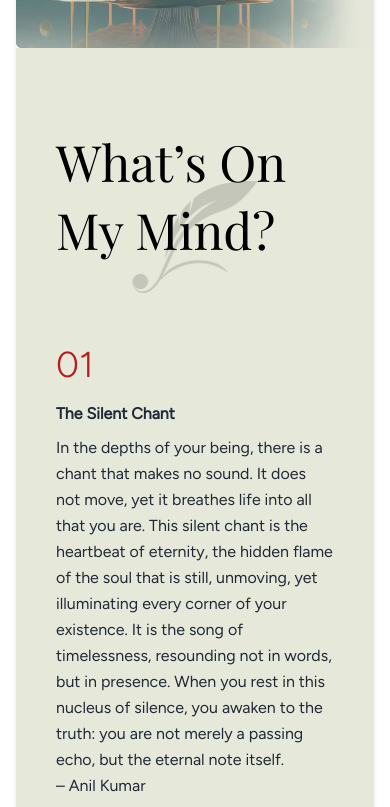
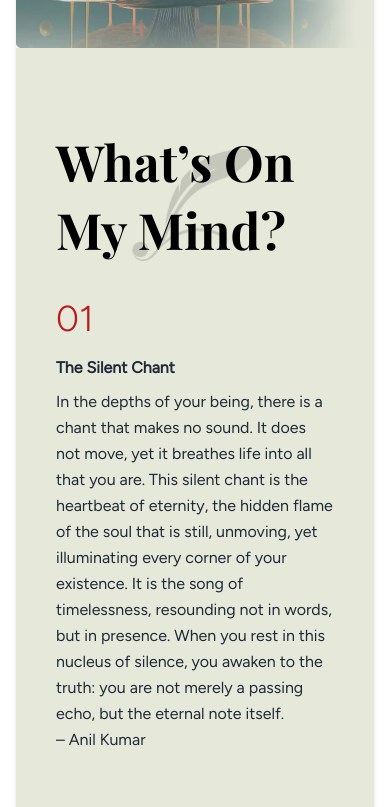
Before and after one commit to vidyatestumesh-sudo/Book_store, a React (Vite) app in the folder frontend/: page / in a window 390 px wide. Shown: the part 2280-3087 px from the top of the page. Built offline with nearby package versions, Linux system fonts and the light colour scheme; no server answers.

Commit message:
Update ReaderThoughts.jsx

```diff
--- a/frontend/src/pages/home/ReaderThoughts.jsx
+++ b/frontend/src/pages/home/ReaderThoughts.jsx
@@ -1,4 +1,4 @@
-import React, { useState } from "react";
+import React, { useState, useEffect } from "react";
 import { FiChevronLeft, FiChevronRight } from "react-icons/fi";
 
 const thoughts = [
@@ -80,50 +80,47 @@ const thoughts = [
 ];
 
 
-const isMobile = () => typeof window !== 'undefined' && window.innerWidth < 768;
-
 const ReaderThoughts = () => {
   const [currentIndex, setCurrentIndex] = useState(0);
+  const [itemsPerPage, setItemsPerPage] = useState(1);
 
-  // Word count helper
-  const wordCount = (text) => text.trim().split(/\s+/).length;
+  // Handle responsive layout based on screen size
+  useEffect(() => {
+    const handleResize = () => {
+      setItemsPerPage(window.innerWidth >= 1450 ? 2 : 1);
+    };
+    handleResize(); // Initial check
+    window.addEventListener("resize", handleResize);
+    return () => window.removeEventListener("resize", handleResize);
+  }, []);
 
-  // Responsive: Get slice of 1 or 2 depending on word count
-  const getVisibleThoughts = () => {
-    const first = thoughts[currentIndex];
-    const firstWords = wordCount(first.text);
-
-    if (isMobile() || firstWords > 60) {
-      return [first];
-    }
-
-    const second = thoughts[currentIndex + 1];
-    const secondWords = second ? wordCount(second.text) : 0;
-
-    if (second && secondWords <= 60) {
-      return [first, second];
-    }
-
-    return [first];
-  };
-
-  const visibleThoughts = getVisibleThoughts();
+  const visibleThoughts = thoughts.slice(
+    currentIndex,
+    currentIndex + itemsPerPage
+  );
 
   const handlePrev = () => {
-    if (currentIndex > 0) {
-      // Go back by one if current thought is single
-      setCurrentIndex(currentIndex - 1);
+    if (currentIndex === 0) {
+      // Go to last chunk
+      const lastIndex =
+        thoughts.length - (thoughts.length % itemsPerPage || itemsPerPage);
+      setCurrentIndex(lastIndex);
+    } else {
+      setCurrentIndex(currentIndex - itemsPerPage);
     }
   };
 
   const handleNext = () => {
-    const nextIndex = currentIndex + visibleThoughts.length;
-    if (nextIndex < thoughts.length) {
+    const nextIndex = currentIndex + itemsPerPage;
+    if (nextIndex >= thoughts.length) {
+      // Go to beginning
+      setCurrentIndex(0);
+    } else {
       setCurrentIndex(nextIndex);
     }
   };
 
-return (
+  return (
     <div className="min-h-screen py-16">
       <div className="max-w-8xl mx-auto grid grid-cols-1 md:grid-cols-2 items-stretch shadow-md rounded-xl overflow-hidden">
         {/* Left Image */}
@@ -134,30 +131,31 @@ return (
             className="w-full h-full object-cover"
           />
         </div>
+
         {/* Right Content */}
-        <div className="relative bg-[#e6e8da] p-10 flex flex-col justify-center">
+        <div className="relative bg-[#e6e8da] p-10 flex flex-col h-full">
           {/* Gradient overlay */}
           <div className="absolute top-0 left-0 w-1/3 h-full bg-gradient-to-l from-[#e6e8da] to-transparent pointer-events-none z-0" />
 
           {/* Title */}
-          <div className="relative mb-12 text-left z-10 mt-2 text-[50px] font-playfair font-display">
+          <div className="mb-8 text-left z-10 mt-2 text-[50px] font-playfair font-display">
             <div className="relative inline-block">
               <img
                 src="/motif.webp"
                 alt="feather"
-                className="absolute left-1/2 -bottom-1 transform -translate-x-1/2 w-25 h-28 md:w-28 md:h-22 [opacity:0.15] mb-2"
+                className="absolute left-1/2 -bottom-1 transform -translate-x-1/2 w-25 h-28 md:w-28 md:h-22 opacity-15 mb-2"
               />
-              <h2 className="text-[50px] font-playfair font-display leading-snug mb-8 mt-8 relative z-10">
+              <h2 className="text-[50px] font-bold font-playfair leading-snug mt-8 relative z-10">
                 What’s On My Mind?
               </h2>
             </div>
           </div>
 
-          {/* Thought Grid */}
+          {/* Thoughts Grid - Flex-grow makes it scrollable if needed */}
           <div
             className={`grid ${
-              visibleThoughts.length === 2 ? "grid-cols-2" : "grid-cols-1"
-            } gap-8 z-10`}
+              itemsPerPage === 2 ? "grid-cols-2" : "grid-cols-1"
+            } gap-8 z-10 flex-grow overflow-y-auto`}
           >
             {visibleThoughts.map((thought) => (
               <div key={thought.id} className="space-y-4">
@@ -172,33 +170,33 @@ return (
             ))}
           </div>
 
-          {/* Controls */}
-          <div className="flex items-center justify-start gap-6 mt-10 z-10">
+          {/* Navigation Buttons - Fixed to bottom */}
+          <div className="flex items-center justify-start gap-6 pt-6 mt-8 z-10">
             <button
               onClick={handlePrev}
-              disabled={currentIndex === 0}
-              className="w-9 h-9 flex items-center justify-center rounded-full border border-gray-400 text-gray-700 disabled:opacity-30"
+              className="w-9 h-9 flex items-center justify-center rounded-full border border-gray-400 text-gray-700 hover:border-[#8c2f24] hover:text-[#8c2f24]"
             >
               ←
             </button>
 
             <button
               onClick={handleNext}
-              disabled={currentIndex + 2 >= thoughts.length}
-              className="w-9 h-9 flex items-center justify-center rounded-full border border-gray-400 text-gray-700 disabled:opacity-30"
+              className="w-9 h-9 flex items-center justify-center rounded-full border border-gray-400 text-gray-700 hover:border-[#8c2f24] hover:text-[#8c2f24]"
             >
               →
             </button>
 
             <span className="text-gray-700 text-sm font-figtree">
-              {String(Math.ceil((currentIndex + 1) / 2)).padStart(2, "0")} /{" "}
-              {String(Math.ceil(thoughts.length / 2)).padStart(2, "0")}
+              {String(Math.ceil((currentIndex + 1) / itemsPerPage)).padStart(
+                2,
+                "0"
+              )}{" "}
+              / {String(Math.ceil(thoughts.length / itemsPerPage)).padStart(2, "0")}
             </span>
           </div>
         </div>
       </div>
     </div>
-
   );
 };
 
```
